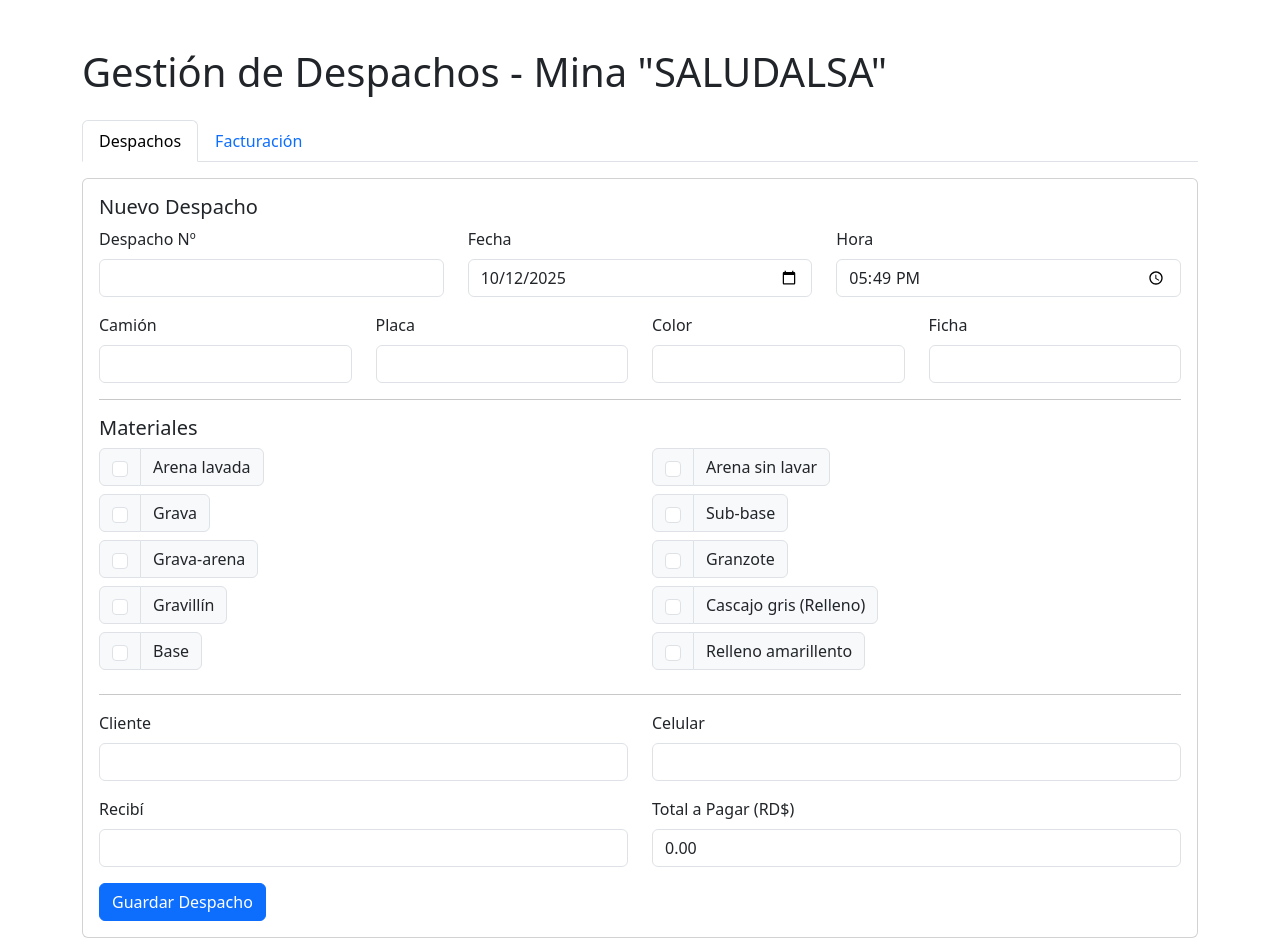
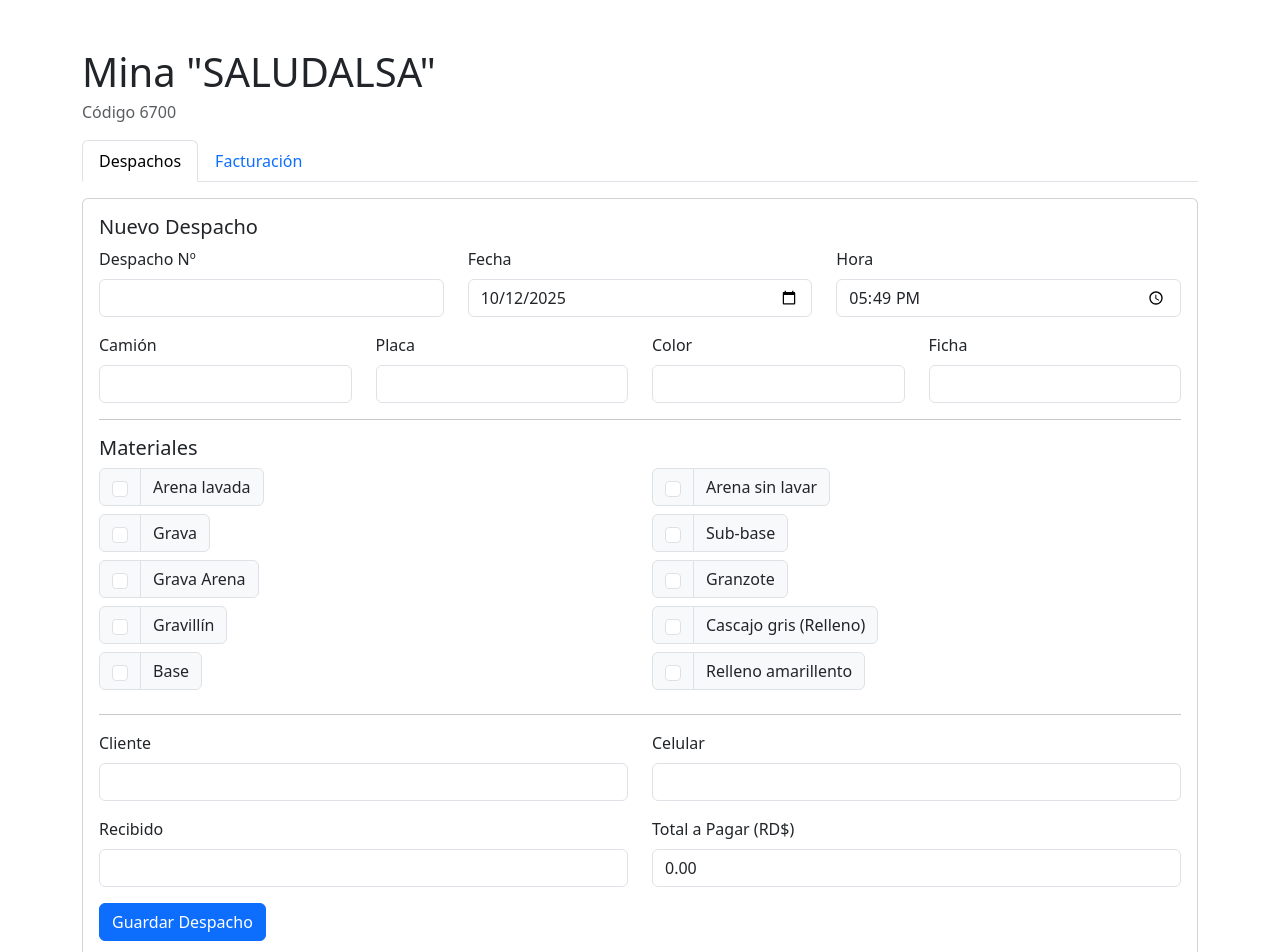
Before and after one commit to xgenm/gestion-despachos, a React (Create React App) app: page / in a window 1280 px wide. Shown: the top 952 px of the page. Built offline with nearby package versions, Linux system fonts and the light colour scheme; no server answers.

Commit message:
Fix UI labels and title

```diff
--- a/src/App.tsx
+++ b/src/App.tsx
@@ -49,7 +49,8 @@ function App() {
 
   return (
     <Container className="mt-5">
-      <h1 className="mb-4">Gestión de Despachos - Mina "SALUDALSA"</h1>
+      <h1 className="mb-1">Mina "SALUDALSA"</h1>
+      <p className="text-muted">Código 6700</p>
       <Tabs
         id="main-tabs"
         activeKey={key}
--- a/src/components/DispatchForm.tsx
+++ b/src/components/DispatchForm.tsx
@@ -7,7 +7,7 @@ const materialsData = [
   { id: 'arenaSinLavar', label: 'Arena sin lavar', price: 1200 },
   { id: 'grava', label: 'Grava', price: 1800 },
   { id: 'subBase', label: 'Sub-base', price: 1000 },
-  { id: 'gravaArena', label: 'Grava-arena', price: 1600 },
+  { id: 'gravaArena', label: 'Grava Arena', price: 1600 },
   { id: 'granzote', label: 'Granzote', price: 2000 },
   { id: 'gravillin', label: 'Gravillín', price: 2200 },
   { id: 'cascajoGris', label: 'Cascajo gris (Relleno)', price: 800 },
@@ -163,7 +163,7 @@ const DispatchForm: React.FC<Props> = ({ onSubmit }) => {
 
           <Row className="mb-3">
             <Form.Group as={Col} controlId="recibi">
-              <Form.Label>Recibí</Form.Label>
+              <Form.Label>Recibido</Form.Label>
               <Form.Control type="text" value={formData.recibi} onChange={handleInputChange} />
             </Form.Group>
             <Form.Group as={Col} controlId="total">
```
